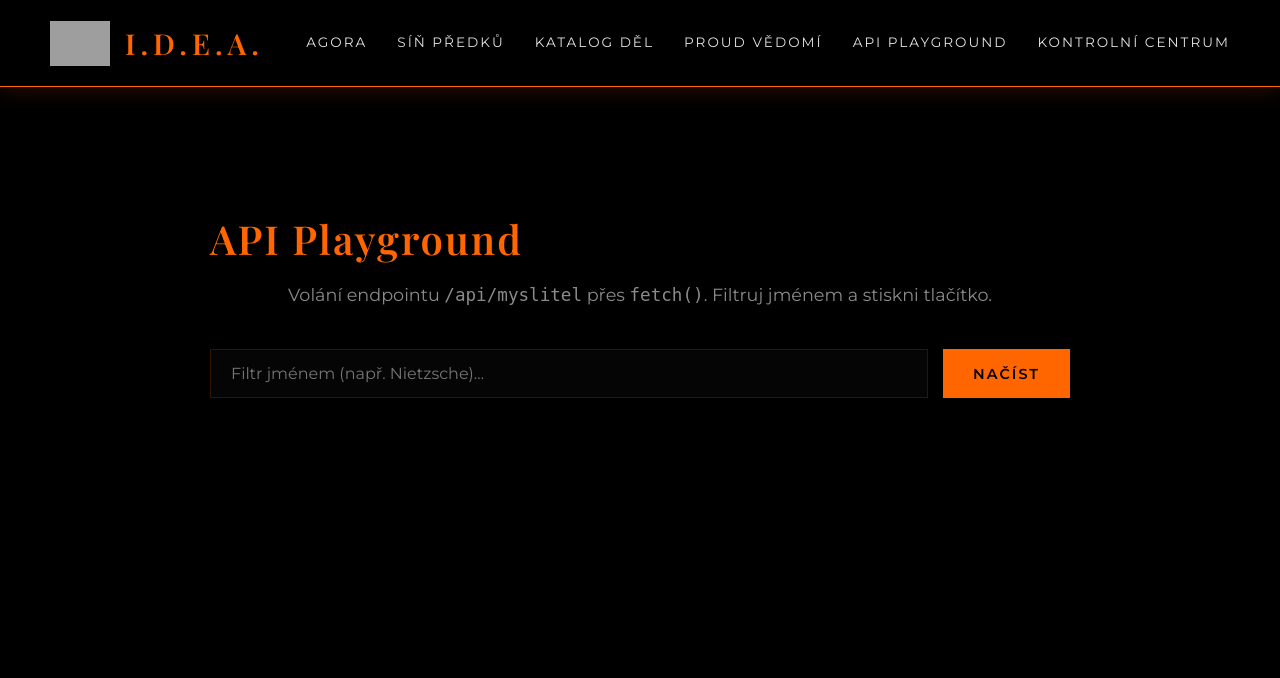
After one commit to gyarab/2025_wt_prj_tlamka, a Django app: template prj/app/templates/playground.html in a window 1280 px wide. The commit adds this page. Shown: the top 678 px of the page. Run offline with Django 5.2, Linux system fonts and the light colour scheme; the template is opened without the code that fills it, so the values that code supplies are empty; grey boxes are pictures that could not be loaded.

Commit message:
Přidat stránku API Playground s fetch() voláním

```diff
--- a/prj/app/templates/base.html
+++ b/prj/app/templates/base.html
@@ -110,6 +110,7 @@
             <a href="{% url 'sin_predku' %}">Síň předků</a>
             <a href="{% url 'dila_seznam' %}">Katalog děl</a>
             <a href="{% url 'proud_vedomi' %}">Proud vědomí</a>
+            <a href="{% url 'playground' %}">API Playground</a>
             <a href="/admin" target="_blank">Kontrolní centrum</a>
         </nav>
     </header>
--- /dev/null
+++ b/prj/app/templates/playground.html
@@ -0,0 +1,99 @@
+{% extends 'base.html' %}
+
+{% block content %}
+<style>
+  .pg-wrapper { max-width: 900px; margin: 60px auto; padding: 0 20px; }
+  .pg-nadpis { font-family: var(--font-nadpis); font-size: 2.5rem; color: var(--barva-primarni); margin-bottom: 10px; }
+  .pg-popis { color: var(--text-tlumeny); margin-bottom: 40px; }
+
+  .pg-controls { display: flex; gap: 15px; margin-bottom: 40px; }
+  .pg-input {
+    flex: 1;
+    background: #050505;
+    border: 1px solid var(--border-jemny);
+    color: var(--text-hlavni);
+    padding: 14px 20px;
+    font-family: var(--font-text);
+    font-size: 1rem;
+    outline: none;
+    transition: border-color 0.3s;
+  }
+  .pg-input:focus { border-color: var(--barva-primarni); }
+  .pg-button {
+    background: var(--barva-primarni);
+    color: #000;
+    border: none;
+    padding: 14px 30px;
+    font-family: var(--font-text);
+    font-weight: 700;
+    font-size: 0.9rem;
+    text-transform: uppercase;
+    letter-spacing: 2px;
+    cursor: pointer;
+    transition: opacity 0.2s;
+  }
+  .pg-button:hover { opacity: 0.85; }
+
+  .pg-stav { color: var(--text-tlumeny); margin-bottom: 20px; font-size: 0.9rem; letter-spacing: 1px; }
+
+  .pg-grid { display: grid; grid-template-columns: repeat(auto-fill, minmax(260px, 1fr)); gap: 25px; }
+  .pg-karta {
+    background: var(--bg-karta);
+    border: 1px solid var(--border-jemny);
+    padding: 30px;
+    transition: border-color 0.3s, transform 0.3s;
+  }
+  .pg-karta:hover { border-color: var(--barva-primarni); transform: translateY(-4px); }
+  .pg-jmeno { font-family: var(--font-nadpis); font-size: 1.3rem; color: var(--text-hlavni); margin-bottom: 8px; }
+  .pg-roky { color: var(--barva-primarni); font-size: 0.85rem; letter-spacing: 1px; margin-bottom: 12px; }
+  .pg-bio { color: var(--text-tlumeny); font-size: 0.9rem; line-height: 1.6; }
+</style>
+
+<div class="pg-wrapper">
+  <h1 class="pg-nadpis">API Playground</h1>
+  <p class="pg-popis">Volání endpointu <code>/api/myslitel</code> přes <code>fetch()</code>. Filtruj jménem a stiskni tlačítko.</p>
+
+  <div class="pg-controls">
+    <input id="pg-filtr" class="pg-input" type="text" placeholder="Filtr jménem (např. Nietzsche)…">
+    <button class="pg-button" onclick="nactiMyslitele()">Načíst</button>
+  </div>
+
+  <p id="pg-stav" class="pg-stav"></p>
+  <div id="pg-vysledky" class="pg-grid"></div>
+</div>
+
+<script>
+  function nactiMyslitele() {
+    const filtr = document.getElementById('pg-filtr').value.toLowerCase();
+    const stavEl = document.getElementById('pg-stav');
+    const vysledkyEl = document.getElementById('pg-vysledky');
+
+    stavEl.textContent = 'Načítám…';
+    vysledkyEl.innerHTML = '';
+
+    fetch('/api/myslitel')
+      .then(response => response.json())
+      .then(data => {
+        const filtrovano = filtr
+          ? data.filter(m => m.jmeno.toLowerCase().includes(filtr))
+          : data;
+
+        stavEl.textContent = `Nalezeno: ${filtrovano.length} myslitelů`;
+
+        filtrovano.forEach(myslitel => {
+          const karta = document.createElement('div');
+          karta.className = 'pg-karta';
+          karta.innerHTML = `
+            <div class="pg-jmeno">${myslitel.jmeno}</div>
+            <div class="pg-roky">${myslitel.roky_zivota ?? '—'}</div>
+            <div class="pg-bio">${myslitel.zivotopis.slice(0, 120)}…</div>
+          `;
+          vysledkyEl.appendChild(karta);
+        });
+      })
+      .catch(err => {
+        stavEl.textContent = 'Chyba při načítání: ' + err.message;
+      });
+  }
+</script>
+{% endblock %}
--- a/prj/app/urls.py
+++ b/prj/app/urls.py
@@ -20,4 +20,6 @@ urlpatterns = [
 
     # API rozhraní (Ninjutsu tvého systému)
     path("api/", api.urls),
+
+    path('playground/', views.playground, name='playground'),
 ]
--- a/prj/app/views.py
+++ b/prj/app/views.py
@@ -54,3 +54,6 @@ def proud_vedomi(request):
         'axiomy': axiomy,
         'dotaz': dotaz
     })
+
+def playground(request):
+    return render(request, 'playground.html')
```
